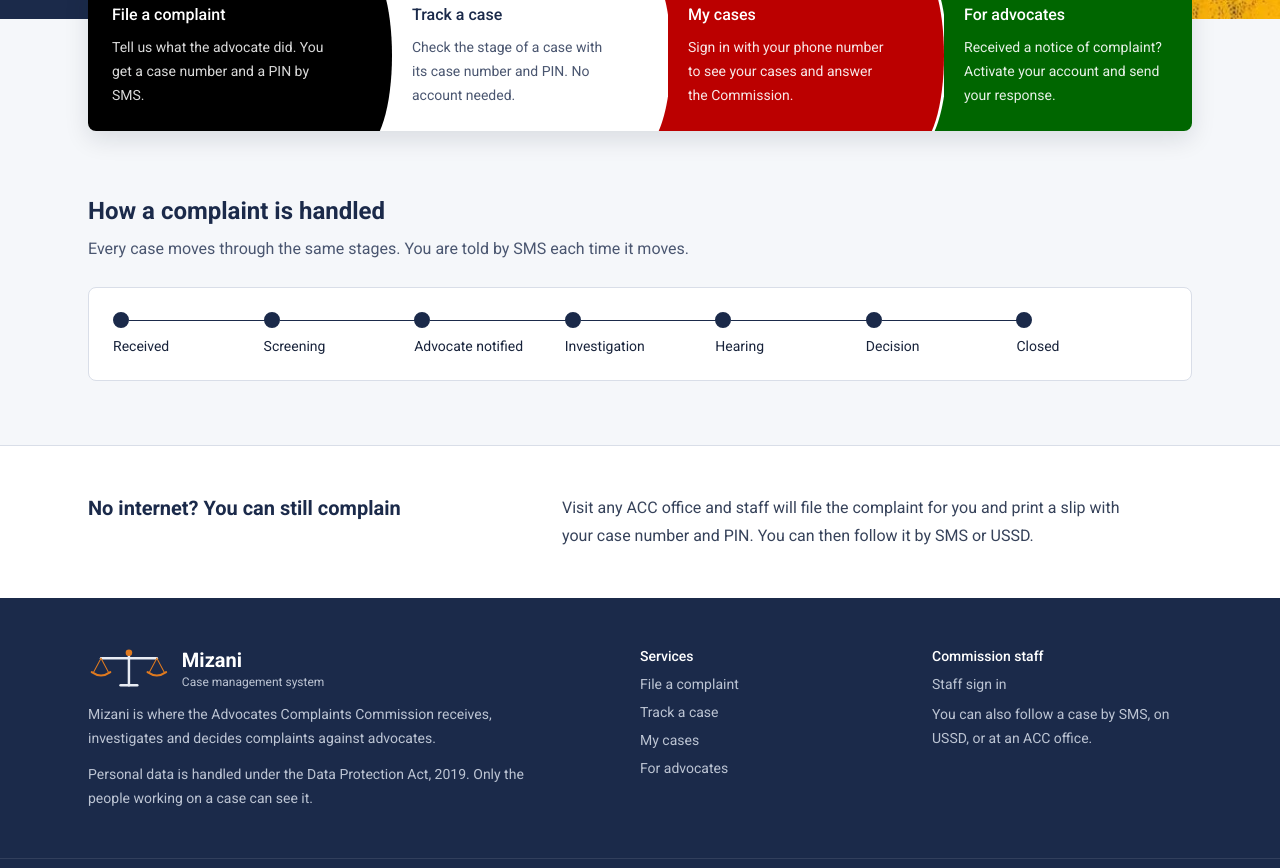
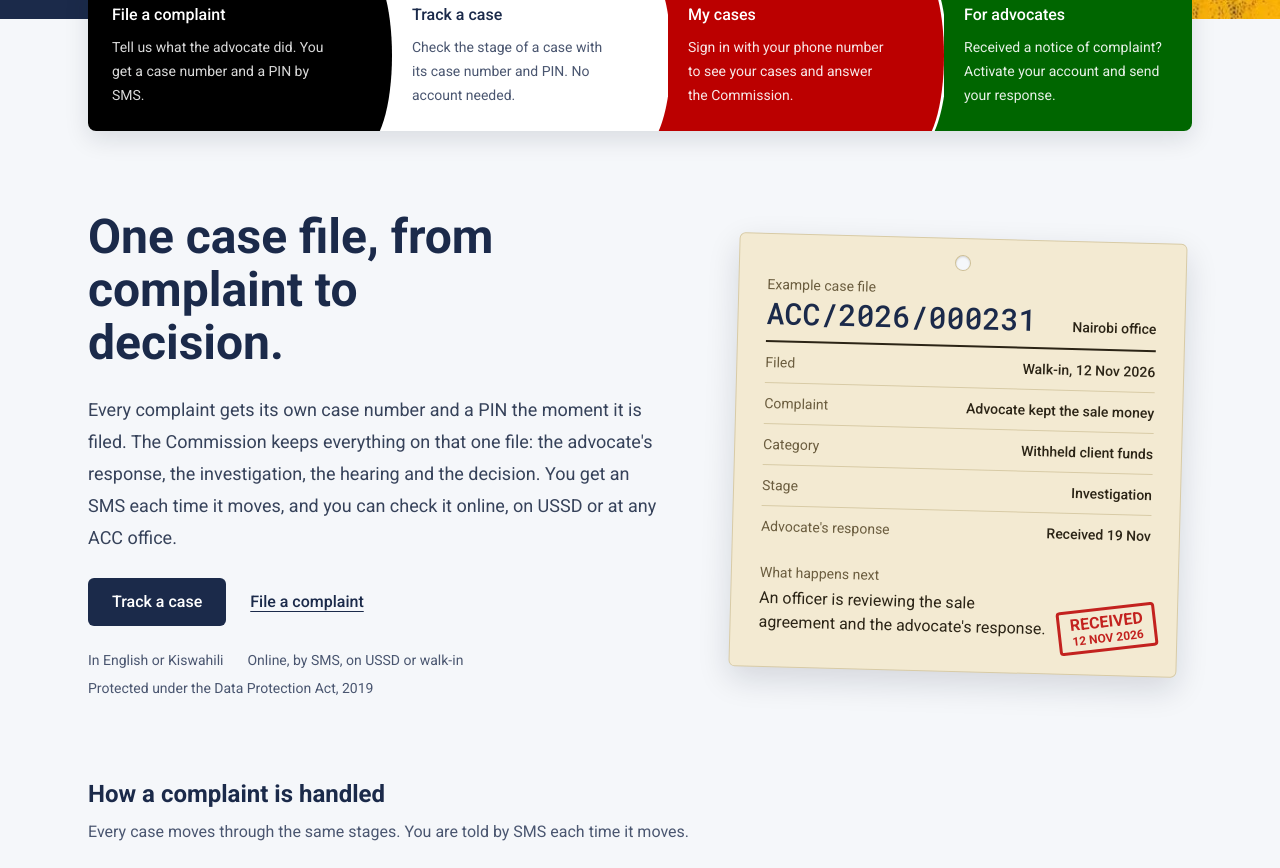
Before and after one commit to mal161/mizani, a Next.js app: page /en in a window 1280 px wide. Shown: the part 660-1528 px from the top of the page. Built offline with nearby package versions, Linux system fonts and the light colour scheme; no server answers.

Commit message:
feat(home): case-file section with an example registry docket, below the service tiles

```diff
--- a/messages/en.json
+++ b/messages/en.json
@@ -17,7 +17,31 @@
     "process": "How a complaint is handled",
     "processIntro": "Every case moves through the same stages. You are told by SMS each time it moves.",
     "channelsTitle": "No internet? You can still complain",
-    "channels": "Visit any ACC office and staff will file the complaint for you and print a slip with your case number and PIN. You can then follow it by SMS or USSD."
+    "channels": "Visit any ACC office and staff will file the complaint for you and print a slip with your case number and PIN. You can then follow it by SMS or USSD.",
+    "file": {
+      "title": "One case file, from complaint to decision.",
+      "text": "Every complaint gets its own case number and a PIN the moment it is filed. The Commission keeps everything on that one file: the advocate's response, the investigation, the hearing and the decision. You get an SMS each time it moves, and you can check it online, on USSD or at any ACC office.",
+      "fact1": "In English or Kiswahili",
+      "fact2": "Online, by SMS, on USSD or walk-in",
+      "fact3": "Protected under the Data Protection Act, 2019",
+      "card": {
+        "label": "Example case file",
+        "office": "Nairobi office",
+        "filedLabel": "Filed",
+        "filed": "Walk-in, 12 Nov 2026",
+        "aboutLabel": "Complaint",
+        "about": "Advocate kept the sale money",
+        "categoryLabel": "Category",
+        "stageLabel": "Stage",
+        "responseLabel": "Advocate's response",
+        "response": "Received 19 Nov",
+        "nextLabel": "What happens next",
+        "next": "An officer is reviewing the sale agreement and the advocate's response.",
+        "stamp": "RECEIVED",
+        "stampDate": "12 NOV 2026",
+        "caption": "An example case file: case number, filing details, category, stage, the advocate's response and the next step."
+      }
+    }
   },
   "language": {
     "label": "Language",
--- a/messages/sw.json
+++ b/messages/sw.json
@@ -17,7 +17,31 @@
     "process": "Jinsi lalamiko linavyoshughulikiwa",
     "processIntro": "Kila kesi hupitia hatua zilezile. Unaarifiwa kwa SMS kila inaposonga.",
     "channelsTitle": "Huna intaneti? Bado unaweza kulalamika",
-    "channels": "Tembelea ofisi yoyote ya ACC na wafanyakazi watawasilisha lalamiko kwa niaba yako na kukuchapishia risiti yenye nambari ya kesi na PIN. Kisha unaweza kuifuatilia kwa SMS au USSD."
+    "channels": "Tembelea ofisi yoyote ya ACC na wafanyakazi watawasilisha lalamiko kwa niaba yako na kukuchapishia risiti yenye nambari ya kesi na PIN. Kisha unaweza kuifuatilia kwa SMS au USSD.",
+    "file": {
+      "title": "Jalada moja la kesi, kutoka lalamiko hadi uamuzi.",
+      "text": "Kila lalamiko hupata nambari yake ya kesi na PIN mara linapowasilishwa. Tume huweka kila kitu kwenye jalada hilo moja: jibu la wakili, uchunguzi, usikilizaji na uamuzi. Unapata SMS kila kesi inaposonga, na unaweza kuiangalia mtandaoni, kwa USSD au katika ofisi yoyote ya ACC.",
+      "fact1": "Kwa Kiingereza au Kiswahili",
+      "fact2": "Mtandaoni, kwa SMS, USSD au ana kwa ana",
+      "fact3": "Inalindwa chini ya Sheria ya Ulinzi wa Data, 2019",
+      "card": {
+        "label": "Mfano wa jalada la kesi",
+        "office": "Ofisi ya Nairobi",
+        "filedLabel": "Iliwasilishwa",
+        "filed": "Ana kwa ana, 12 Nov 2026",
+        "aboutLabel": "Lalamiko",
+        "about": "Wakili alishikilia pesa za mauzo",
+        "categoryLabel": "Aina",
+        "stageLabel": "Hatua",
+        "responseLabel": "Jibu la wakili",
+        "response": "Lilipokelewa 19 Nov",
+        "nextLabel": "Kinachofuata",
+        "next": "Afisa anapitia mkataba wa mauzo na jibu la wakili.",
+        "stamp": "IMEPOKELEWA",
+        "stampDate": "12 NOV 2026",
+        "caption": "Mfano wa jalada la kesi: nambari ya kesi, maelezo ya uwasilishaji, aina, hatua, jibu la wakili na hatua inayofuata."
+      }
+    }
   },
   "language": {
     "label": "Lugha",
--- a/src/app/[locale]/page.tsx
+++ b/src/app/[locale]/page.tsx
@@ -3,6 +3,7 @@ import { Link } from "@/i18n/routing";
 import { PublicShell } from "@/components/shell/PublicShell";
 import Image from "next/image";
 import { StageTrack } from "@/components/case/StageTrack";
+import { CaseFileCard } from "@/components/home/CaseFileCard";
 
 /**
  * The four service tiles take the Kenyan flag's colours in its order (black, white, red, green). White text on the
@@ -91,6 +92,30 @@ export default async function HomePage() {
         </ul>
       </section>
 
+      {/* One case file per complaint: what the system keeps, with an example docket. */}
+      <section aria-labelledby="case-file" className="mx-auto grid max-w-6xl items-center gap-12 px-4 pt-20 pb-4 sm:px-6 lg:grid-cols-[1.1fr_0.9fr] lg:gap-16">
+        <div className="flex flex-col gap-6">
+          <h2 id="case-file" className="max-w-[16ch] text-4xl leading-tight font-bold text-primary sm:text-5xl sm:leading-[1.1]">
+            {t("file.title")}
+          </h2>
+          <p className="max-w-xl text-lg leading-8 text-slate-700">{t("file.text")}</p>
+          <div className="flex flex-wrap items-center gap-x-6 gap-y-3">
+            <Link href="/status" className="rounded-md bg-primary px-6 py-3 text-base font-medium text-white hover:bg-primary-hover">
+              {t("trackCase")}
+            </Link>
+            <Link href="/my/file" className="py-3 text-base font-medium text-primary underline underline-offset-4 hover:text-primary-hover">
+              {t("fileComplaint")}
+            </Link>
+          </div>
+          <ul className="flex flex-wrap gap-x-6 gap-y-2 text-sm text-slate-600">
+            <li>{t("file.fact1")}</li>
+            <li>{t("file.fact2")}</li>
+            <li>{t("file.fact3")}</li>
+          </ul>
+        </div>
+        <CaseFileCard />
+      </section>
+
       <section className="mx-auto flex max-w-6xl flex-col gap-6 px-4 py-16 sm:px-6">
         <div className="flex max-w-2xl flex-col gap-2">
           <h2 className="text-2xl font-bold text-primary">{t("process")}</h2>
--- /dev/null
+++ b/src/components/home/CaseFileCard.tsx
@@ -0,0 +1,56 @@
+import { getTranslations } from "next-intl/server";
+
+/**
+ * An example case file drawn as a manila registry docket: punched hole, case number, labelled rows and a red
+ * "Received" rubber stamp. Synthetic data, labelled as an example; only shows what Mizani really records.
+ */
+export async function CaseFileCard() {
+  const t = await getTranslations("home.file.card");
+  const tCat = await getTranslations("categories");
+  const tStages = await getTranslations("stages");
+  const rows: [string, string][] = [
+    [t("filedLabel"), t("filed")],
+    [t("aboutLabel"), t("about")],
+    [t("categoryLabel"), tCat("withheld_funds")],
+    [t("stageLabel"), tStages("investigation")],
+    [t("responseLabel"), t("response")],
+  ];
+  return (
+    <figure className="relative mx-auto w-full max-w-md rotate-[1.5deg] rounded-md border border-[#d8cba6] bg-[#f3ead2] px-7 pt-10 pb-8 text-[#2b2416] shadow-[0_12px_32px_rgb(15_23_42/0.14)]">
+      {/* Punched hole for the registry tag string. */}
+      <span aria-hidden className="absolute top-4 left-1/2 h-4 w-4 -translate-x-1/2 rounded-full border border-[#cdbf96] bg-slate-50 shadow-[inset_0_1px_2px_rgb(0_0_0/0.15)]" />
+
+      <div className="flex items-end justify-between gap-4 border-b-2 border-[#2b2416] pb-3">
+        <div className="flex flex-col gap-1">
+          <span className="text-sm text-[#6b5d3f]">{t("label")}</span>
+          <span className="font-mono text-2xl leading-none font-medium tabular-nums text-primary sm:text-3xl">ACC/2026/000231</span>
+        </div>
+        <span className="text-right text-sm leading-tight font-medium">{t("office")}</span>
+      </div>
+
+      <dl className="divide-y divide-[#d8cba6]">
+        {rows.map(([k, v]) => (
+          <div key={k} className="flex items-baseline justify-between gap-6 py-2.5 text-sm">
+            <dt className="shrink-0 text-[#6b5d3f]">{k}</dt>
+            <dd className="text-right font-medium">{v}</dd>
+          </div>
+        ))}
+      </dl>
+
+      <div className="mt-4 flex flex-col gap-1 pr-24">
+        <span className="text-sm text-[#6b5d3f]">{t("nextLabel")}</span>
+        <p className="text-base leading-6">{t("next")}</p>
+      </div>
+
+      {/* Rubber stamp in the flag red. */}
+      <span
+        aria-hidden
+        className="absolute right-5 bottom-6 flex -rotate-[8deg] flex-col items-center rounded-sm border-[3px] border-flag-red px-2.5 py-1 text-flag-red opacity-85"
+      >
+        <span className="text-base leading-none font-bold">{t("stamp")}</span>
+        <span className="mt-0.5 text-xs leading-none font-bold">{t("stampDate")}</span>
+      </span>
+      <figcaption className="sr-only">{t("caption")}</figcaption>
+    </figure>
+  );
+}
```
